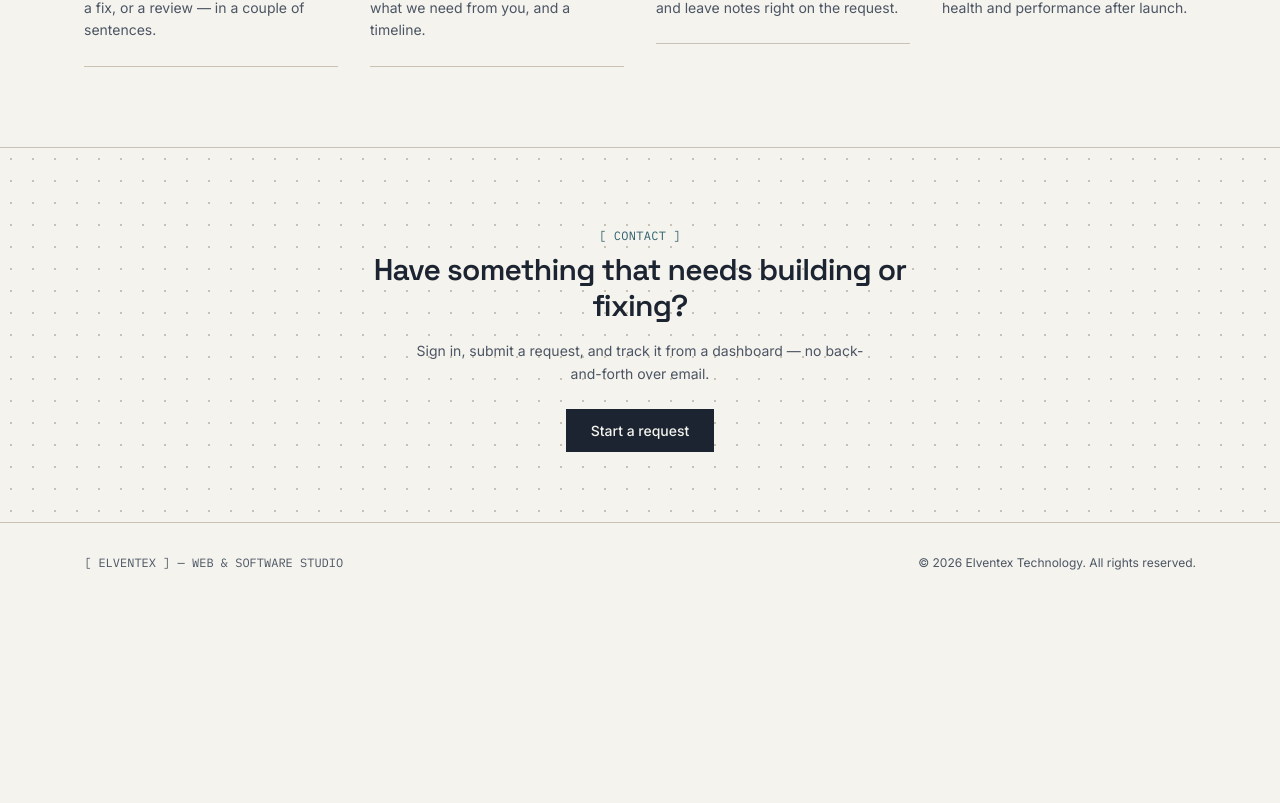
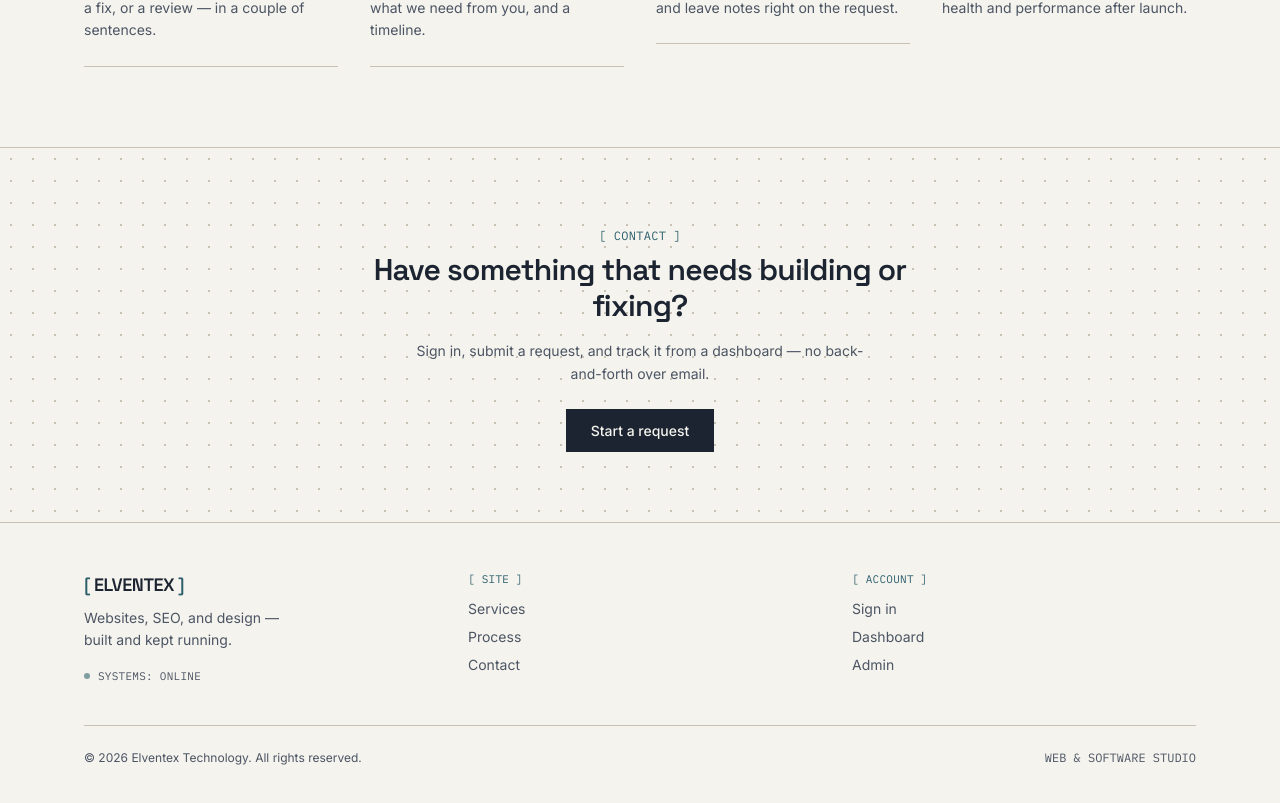
Before and after one commit to Ritesh10506/ElventexTechnology, a Next.js app in the folder frontend/: page / in a window 1280 px wide. Shown: the part 1697-2500 px from the top of the page. Before the commit the page ends 2300 px from the top, so only its background shows below. Built offline with nearby package versions, Linux system fonts and the light colour scheme.

Commit message:
Add global footer component

```diff
--- a/frontend/src/app/layout.js
+++ b/frontend/src/app/layout.js
@@ -1,6 +1,7 @@
 import { Space_Grotesk, Inter, IBM_Plex_Mono } from "next/font/google";
 import "./globals.css";
 import Navbar from "@/components/Navbar";
+import Footer from "@/components/Footer";
 
 const spaceGrotesk = Space_Grotesk({
   variable: "--font-space-grotesk",
@@ -33,6 +34,7 @@ export default function RootLayout({ children }) {
       <body className="min-h-full flex flex-col bg-paper text-ink">
         <Navbar />
         <div className="flex-1">{children}</div>
+        <Footer />
       </body>
     </html>
   );
--- a/frontend/src/app/page.js
+++ b/frontend/src/app/page.js
@@ -277,16 +277,6 @@ export default function Home() {
           </div>
         </div>
       </section>
-
-      {/* ---------- Footer ---------- */}
-      <footer className="border-t border-line">
-        <div className="mx-auto flex max-w-6xl flex-col items-center justify-between gap-4 px-5 py-8 text-xs text-ink-soft sm:flex-row">
-          <p className="font-[family-name:var(--font-mono)]">
-            [ ELVENTEX ] — WEB &amp; SOFTWARE STUDIO
-          </p>
-          <p>© {new Date().getFullYear()} Elventex Technology. All rights reserved.</p>
-        </div>
-      </footer>
     </main>
   );
 }
--- /dev/null
+++ b/frontend/src/components/Footer.js
@@ -0,0 +1,79 @@
+import Link from "next/link";
+
+export default function Footer() {
+  return (
+    <footer className="border-t border-line">
+      <div className="mx-auto max-w-6xl px-5 py-12">
+        <div className="grid gap-10 sm:grid-cols-3">
+          {/* Brand */}
+          <div>
+            <p className="font-[family-name:var(--font-display)] text-lg font-semibold tracking-tight text-ink">
+              <span className="text-blueprint">[</span> ELVENTEX{" "}
+              <span className="text-blueprint">]</span>
+            </p>
+            <p className="mt-2 max-w-[220px] text-sm leading-relaxed text-ink-soft">
+              Websites, SEO, and design — built and kept running.
+            </p>
+            <div className="mt-4 flex items-center gap-2 font-[family-name:var(--font-mono)] text-[11px] tracking-wide text-ink-soft">
+              <span className="status-dot h-1.5 w-1.5 rounded-full bg-blueprint" />
+              SYSTEMS: ONLINE
+            </div>
+          </div>
+
+          {/* Site links */}
+          <div>
+            <p className="mb-3 font-[family-name:var(--font-mono)] text-[11px] tracking-wide text-blueprint">
+              [ SITE ]
+            </p>
+            <ul className="space-y-2 text-sm text-ink-soft">
+              <li>
+                <a href="/#services" className="transition-colors hover:text-blueprint">
+                  Services
+                </a>
+              </li>
+              <li>
+                <a href="/#work" className="transition-colors hover:text-blueprint">
+                  Process
+                </a>
+              </li>
+              <li>
+                <a href="/#contact" className="transition-colors hover:text-blueprint">
+                  Contact
+                </a>
+              </li>
+            </ul>
+          </div>
+
+          {/* Account links */}
+          <div>
+            <p className="mb-3 font-[family-name:var(--font-mono)] text-[11px] tracking-wide text-blueprint">
+              [ ACCOUNT ]
+            </p>
+            <ul className="space-y-2 text-sm text-ink-soft">
+              <li>
+                <Link href="/login" className="transition-colors hover:text-blueprint">
+                  Sign in
+                </Link>
+              </li>
+              <li>
+                <Link href="/dashboard" className="transition-colors hover:text-blueprint">
+                  Dashboard
+                </Link>
+              </li>
+              <li>
+                <Link href="/admin" className="transition-colors hover:text-blueprint">
+                  Admin
+                </Link>
+              </li>
+            </ul>
+          </div>
+        </div>
+
+        <div className="mt-10 flex flex-col items-center justify-between gap-3 border-t border-line pt-6 text-xs text-ink-soft sm:flex-row">
+          <p>© {new Date().getFullYear()} Elventex Technology. All rights reserved.</p>
+          <p className="font-[family-name:var(--font-mono)]">WEB &amp; SOFTWARE STUDIO</p>
+        </div>
+      </div>
+    </footer>
+  );
+}
```
